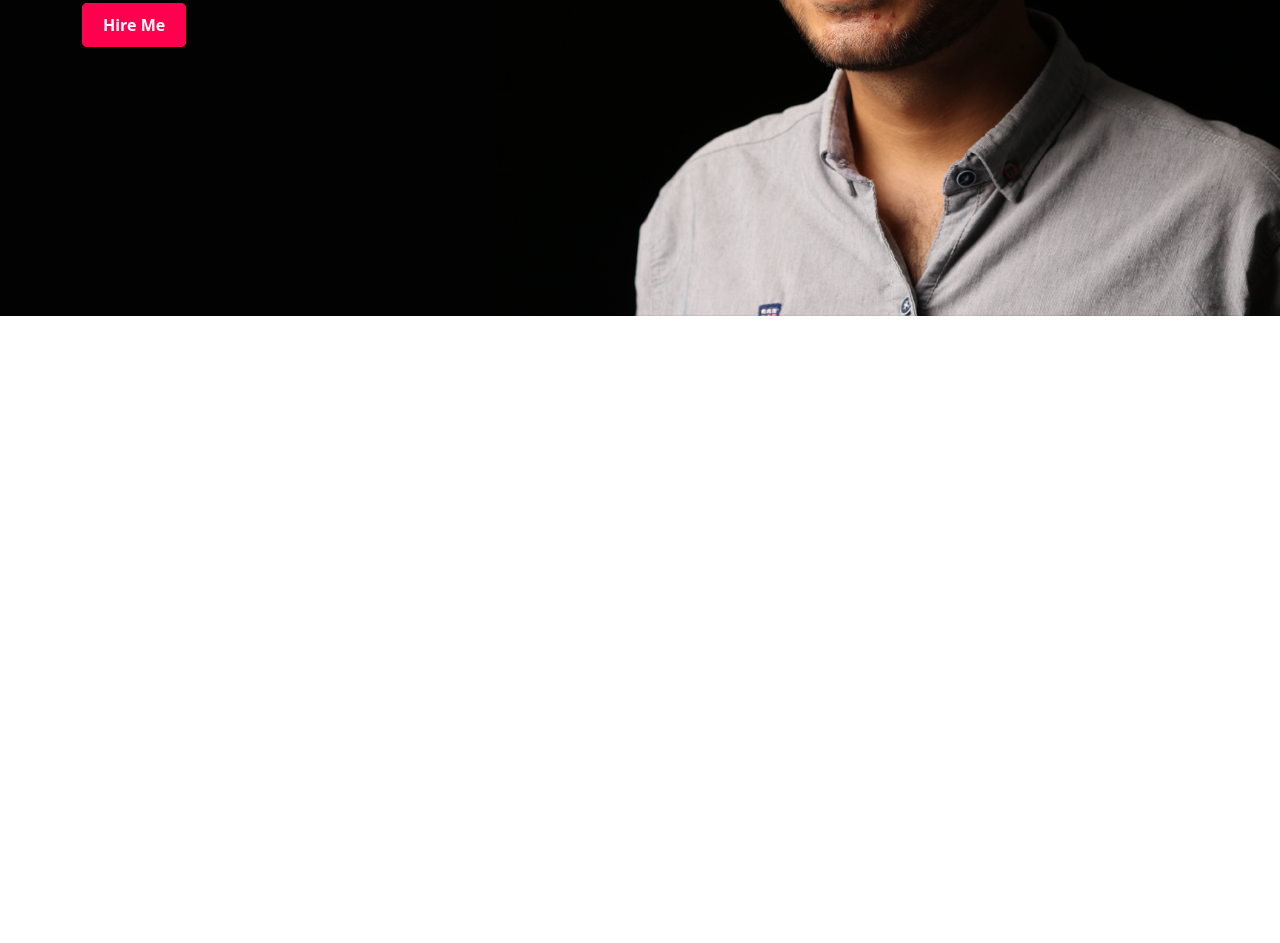
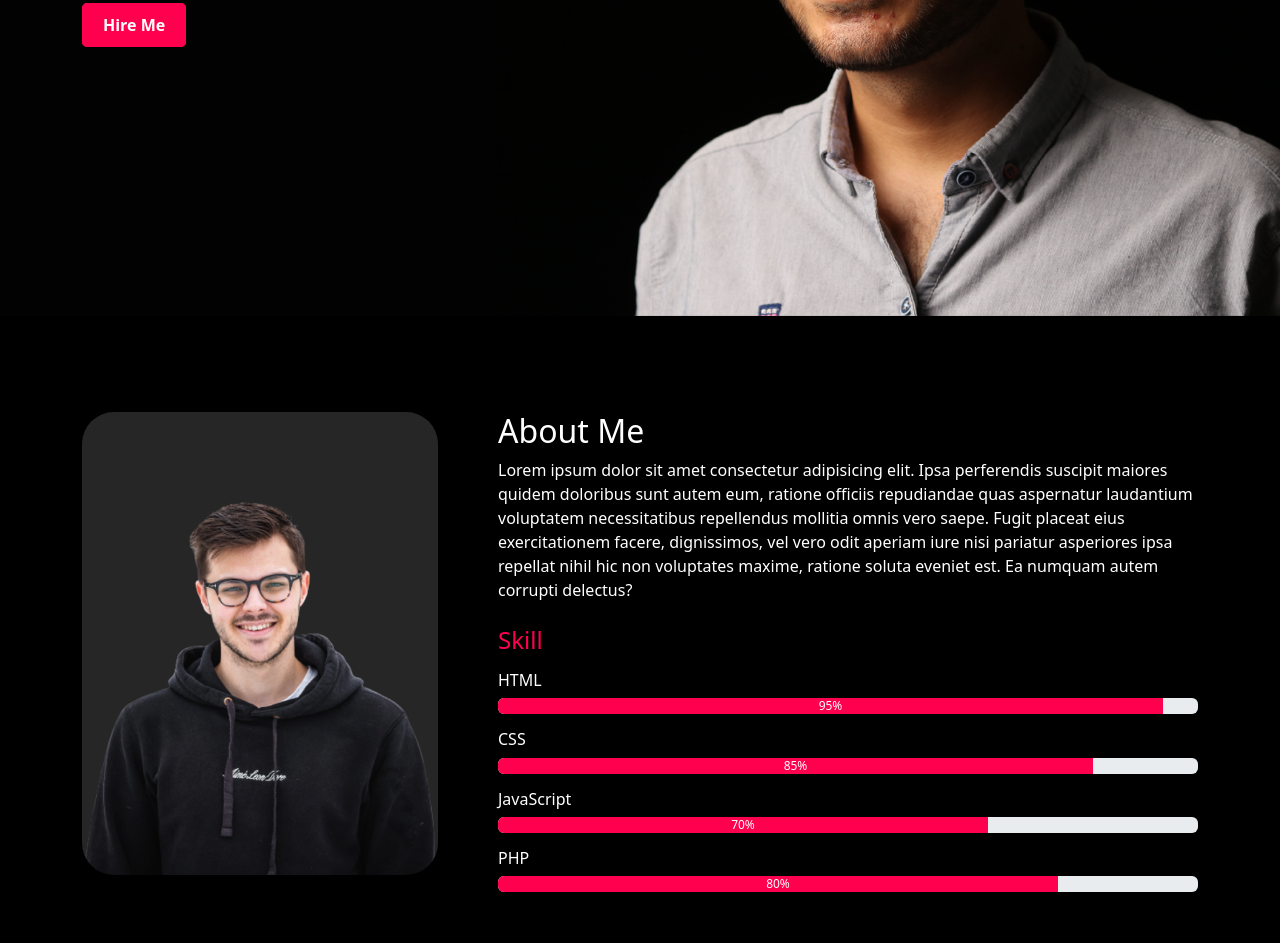
Before and after one commit to arafatakhter505/portfolio-bootstrap, a plain HTML site: page index.html in a window 1280 px wide. Shown: the part 484-1427 px from the top of the page. Before the commit the page ends 800 px from the top, so only its background shows below. Drawn offline with nearby package versions, Linux system fonts and the light colour scheme.

Commit message:
about section added

```diff
--- a/index.html
+++ b/index.html
@@ -15,11 +15,11 @@
     <!-- custom css -->
     <link rel="stylesheet" href="style.css" />
   </head>
-  <body>
+  <body class="bg-black">
     <!-- header start -->
-    <header class="bg-black">
-      <nav class="navbar navbar-expand-lg bg-black container fixed-top">
-        <div class="container-fluid">
+    <header>
+      <nav class="navbar navbar-expand-lg bg-black fixed-top">
+        <div class="container">
           <a class="navbar-brand" href="#"
             ><img class="w-50" src="images/logo.png" alt=""
           /></a>
@@ -74,6 +74,85 @@
     <!-- top banner end -->
 
     <!-- about start -->
+    <section id="about">
+      <div class="container my-5 py-5">
+        <div class="row">
+          <div class="col-lg-4">
+            <img class="img-fluid rounded-5" src="images/user.png" alt="" />
+          </div>
+          <div class="col-lg-8 ps-lg-5 ps-md-3 mt-lg-0 mt-4">
+            <h2 class="text-white">About Me</h2>
+            <p class="text-white">
+              Lorem ipsum dolor sit amet consectetur adipisicing elit. Ipsa
+              perferendis suscipit maiores quidem doloribus sunt autem eum,
+              ratione officiis repudiandae quas aspernatur laudantium voluptatem
+              necessitatibus repellendus mollitia omnis vero saepe. Fugit
+              placeat eius exercitationem facere, dignissimos, vel vero odit
+              aperiam iure nisi pariatur asperiores ipsa repellat nihil hic non
+              voluptates maxime, ratione soluta eveniet est. Ea numquam autem
+              corrupti delectus?
+            </p>
+            <h4 class="kevin-primary mt-4">Skill</h4>
+            <h6 class="text-white mt-3">HTML</h6>
+            <div class="progress">
+              <div
+                class="progress-bar"
+                role="progressbar"
+                aria-label="Example with label"
+                style="width: 95%"
+                aria-valuenow="95"
+                aria-valuemin="0"
+                aria-valuemax="100"
+              >
+                95%
+              </div>
+            </div>
+            <h6 class="text-white mt-3">CSS</h6>
+            <div class="progress">
+              <div
+                class="progress-bar"
+                role="progressbar"
+                aria-label="Example with label"
+                style="width: 85%"
+                aria-valuenow="85"
+                aria-valuemin="0"
+                aria-valuemax="100"
+              >
+                85%
+              </div>
+            </div>
+            <h6 class="text-white mt-3">JavaScript</h6>
+            <div class="progress">
+              <div
+                class="progress-bar"
+                role="progressbar"
+                aria-label="Example with label"
+                style="width: 70%"
+                aria-valuenow="70"
+                aria-valuemin="0"
+                aria-valuemax="100"
+              >
+                70%
+              </div>
+            </div>
+            <h6 class="text-white mt-3">PHP</h6>
+            <div class="progress">
+              <div
+                class="progress-bar"
+                role="progressbar"
+                aria-label="Example with label"
+                style="width: 80%"
+                aria-valuenow="80"
+                aria-valuemin="0"
+                aria-valuemax="100"
+              >
+                80%
+              </div>
+            </div>
+          </div>
+        </div>
+      </div>
+    </section>
     <!-- about end -->
 
     <!-- bootstrap JS -->
--- a/style.css
+++ b/style.css
@@ -16,11 +16,14 @@
   color: #ff004f;
   border: 1px solid #ff004f;
 }
-
+.progress-bar {
+  background-color: #ff004f;
+}
 /* top banner */
 #top-banner {
   background-image: url(images/background.png);
   background-repeat: no-repeat;
   background-size: cover;
   background-position: center;
+  background-attachment: fixed;
 }
```
